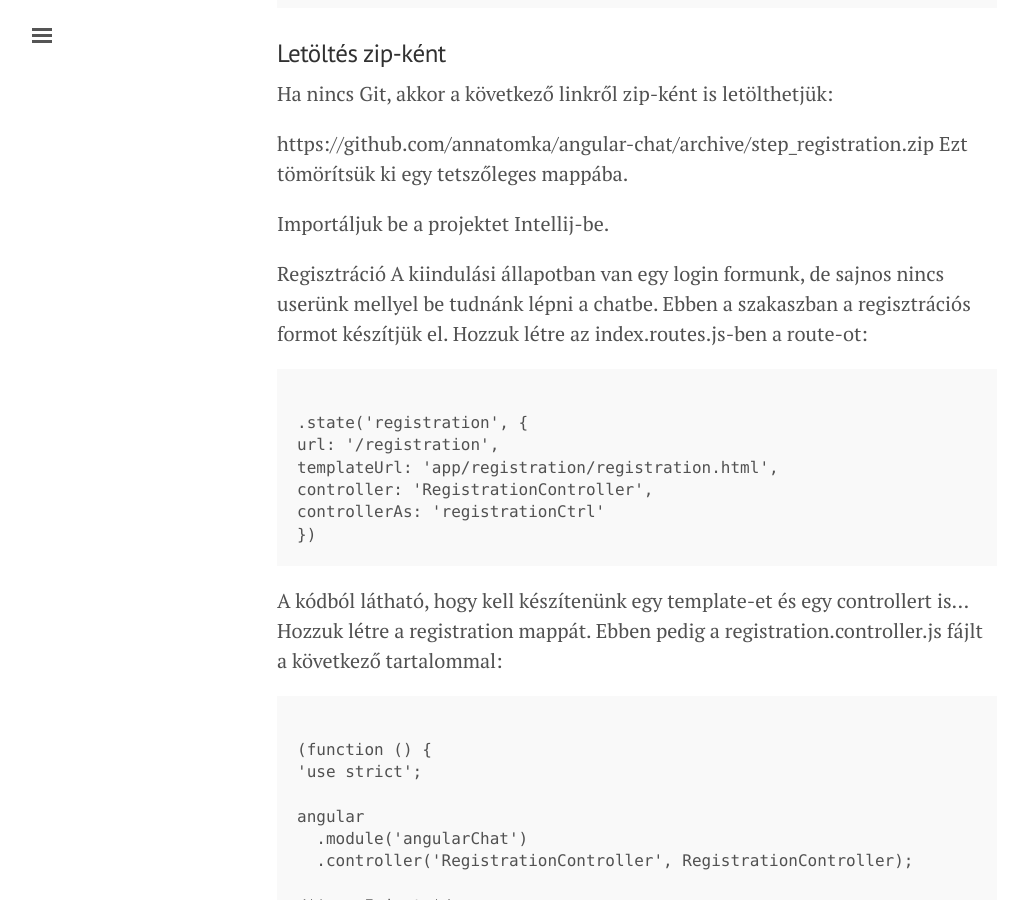
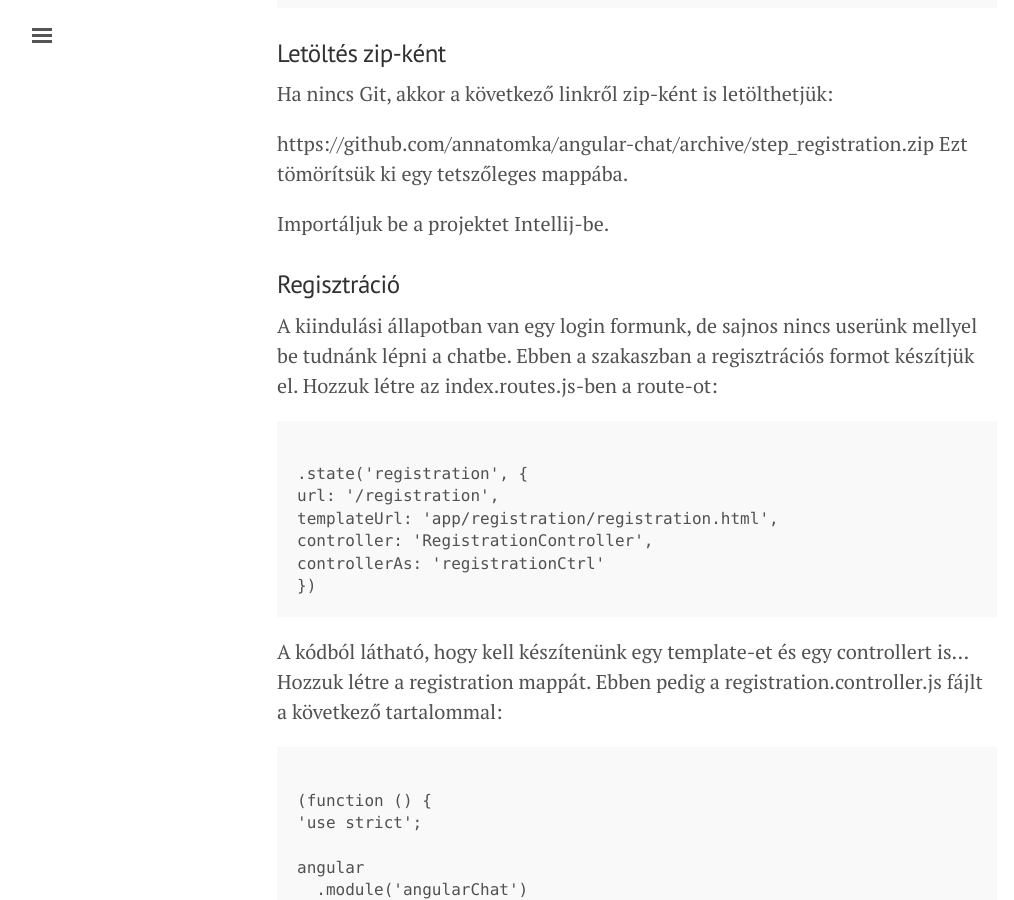
Before and after one commit to annatomka/annatomka.github.io, a Jekyll site: the page built from _posts/2015-09-23-angularjs-chat-example.md, in a window 1280 px wide and 900 px high, scrolled down 944 px. Shown: the whole window, without its empty margins (3-1017 px from the left). Built offline with Jekyll 4.4.1, drawn with Linux system fonts in a browser that asks for light colours; some of the changed text lies outside the part shown.

```diff
--- a/_posts/2015-09-23-angularjs-chat-example.md
+++ b/_posts/2015-09-23-angularjs-chat-example.md
@@ -32,7 +32,8 @@ Ezt tömörítsük ki egy tetszőleges mappába.
 
 Importáljuk be a projektet Intellij-be.
 
-Regisztráció
+### Regisztráció
+
 A kiindulási állapotban van egy login formunk, de sajnos nincs userünk mellyel be tudnánk lépni a chatbe. Ebben a szakaszban a regisztrációs formot készítjük el.
 Hozzuk létre az index.routes.js-ben a route-ot:
 
@@ -331,21 +331,24 @@ Ebben a szakaszban létrehozunk egy szobákat listázó panelt, amely a menüben
 
 Egészítsük ki a RoomService-t:
 * az összes szoba lekérdezésére:
+
 <pre><code>
 this.getRooms = getRooms;
-
 function getRooms() {
     var rooms = Room.query();
     return rooms;
   }
 </code></pre>
+
 * szoba felhasználóinak lekérdezése:
+
 <pre><code>
 this.getUsers = getUsers;
 
 function getUsers(roomId) {
 return RoomUser.query({id: roomId});
 }
+
 </code></pre>
 
 Hozzunk létre a menüben egy gombot, amire felnyílik majd a szobalista:
```
Also changed, not shown: other parts of _posts/2015-09-23-angularjs-chat-example.md (+7 -8 lines).
